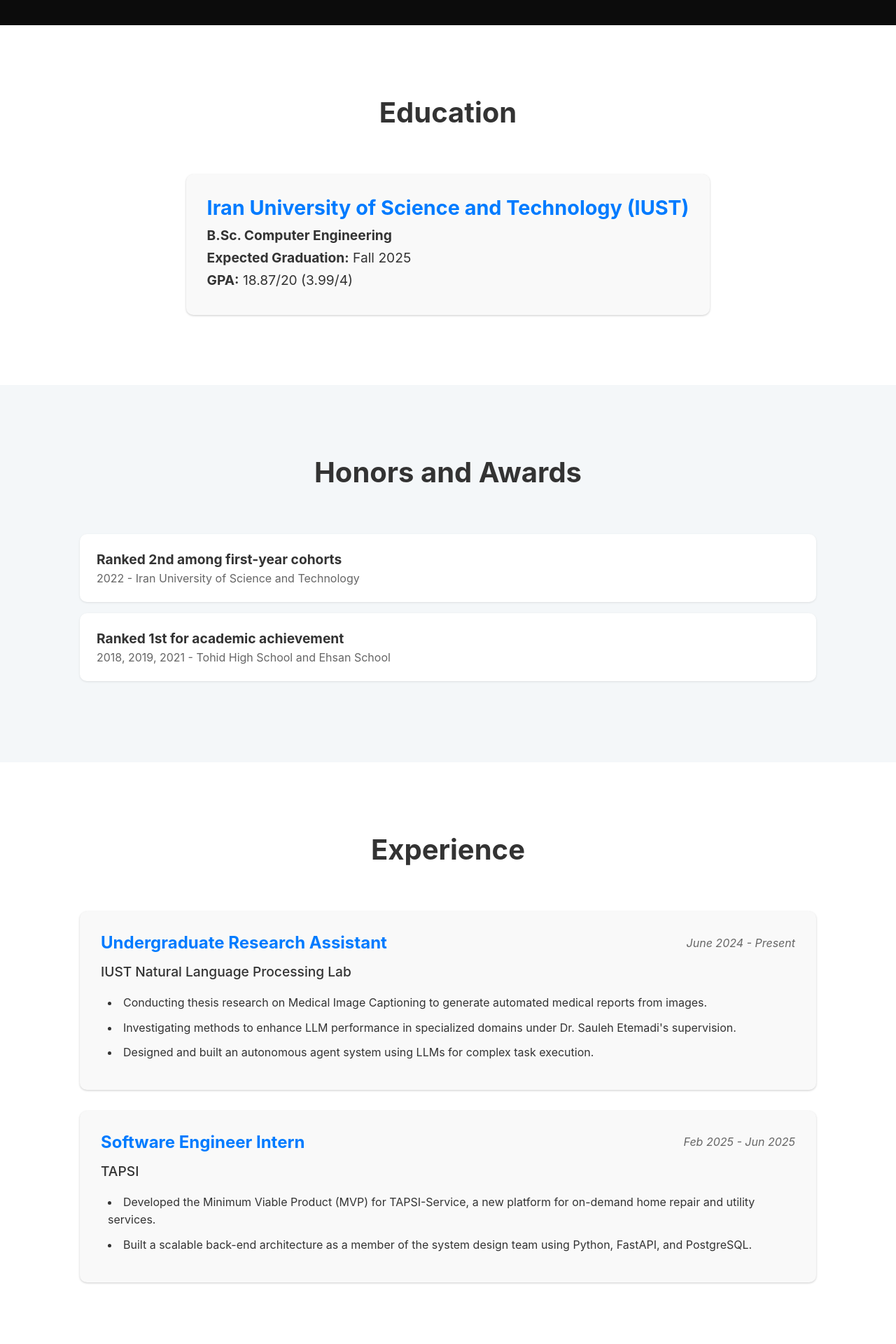
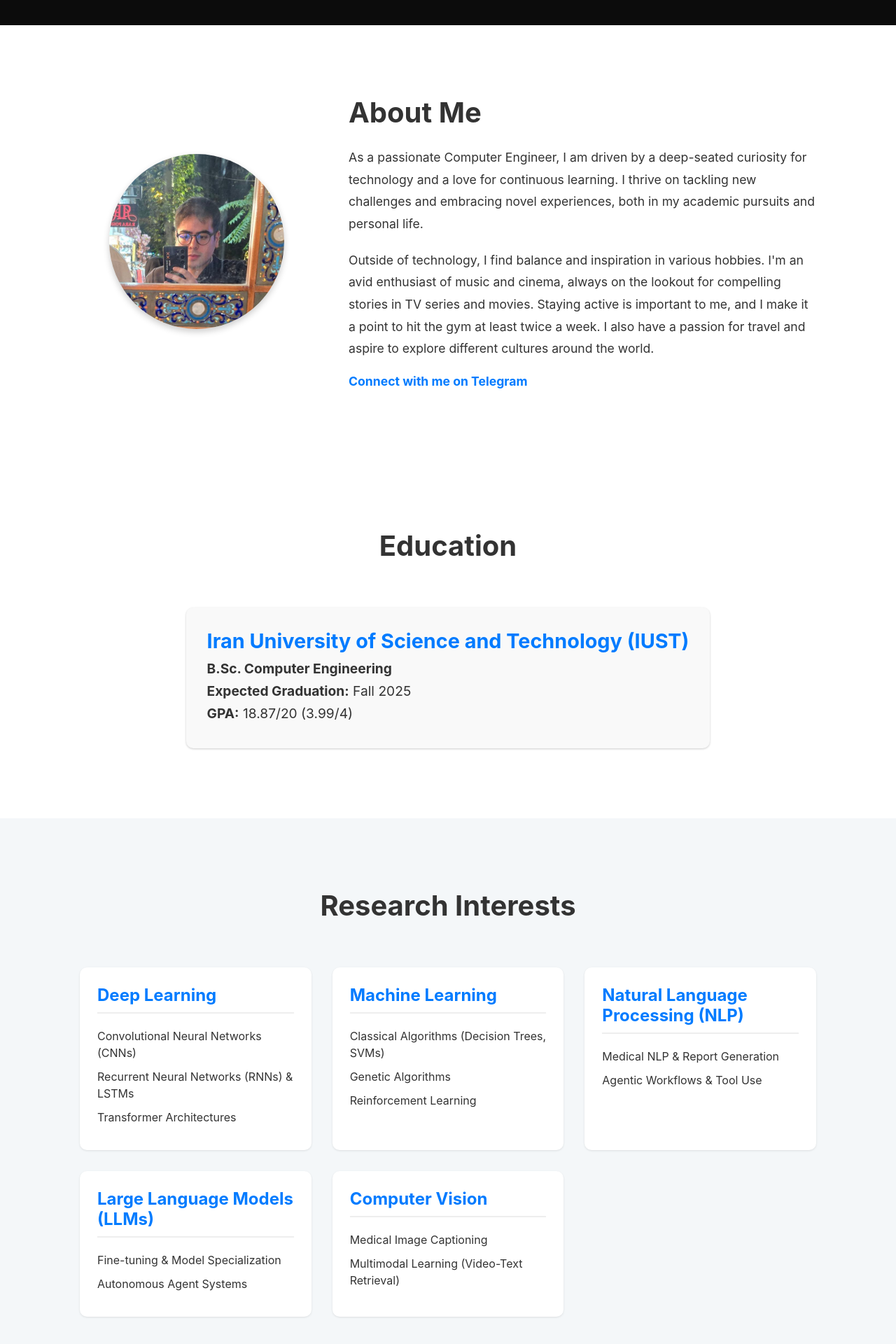
Before and after one commit to abtin81badie/abtin-portfolio, a React (Vite) app: page / in a window 1280 px wide. Shown: the part 844-2764 px from the top of the page at 70% size. Built offline with nearby package versions, Linux system fonts and the light colour scheme.

Commit message:
feat: Add About Me and Research sections

```diff
--- a/src/App.tsx
+++ b/src/App.tsx
@@ -1,9 +1,10 @@
-// src/App.tsx
 import React from "react";
 import styled from "styled-components";
 import Navbar from "./components/Navbar";
 import Hero from "./components/sections/Hero";
+import AboutMe from "./components/sections/AboutMe";
 import Education from "./components/sections/Education";
+import ResearchInterests from "./components/sections/ResearchInterests";
 import Honors from "./components/sections/Honors";
 import Experience from "./components/sections/Experience";
 import Projects from "./components/sections/Projects";
@@ -20,7 +21,9 @@ function App() {
     <AppContainer>
       <Navbar />
       <Hero />
+      <AboutMe />
       <Education />
+      <ResearchInterests />
       <Honors />
       <Experience />
       <Projects />
--- a/src/components/Navbar.tsx
+++ b/src/components/Navbar.tsx
@@ -98,35 +98,84 @@ const NavLinks = styled(Link)`
 const Navbar = () => {
   const [isOpen, setIsOpen] = useState(false);
 
+  // This function flips the menu state (open/close)
   const toggle = () => setIsOpen(!isOpen);
+
+  // This function specifically closes the menu
+  const closeMobileMenu = () => setIsOpen(false);
 
   return (
     <Nav>
       <NavbarContainer>
-        <NavLogo to="hero" smooth={true} duration={500}>
+        <NavLogo
+          to="hero"
+          smooth={true}
+          duration={500}
+          onClick={closeMobileMenu}
+        >
           Abtin Badiee
         </NavLogo>
         <MobileIcon onClick={toggle}>
           {isOpen ? <>&#10005;</> : <>&#9776;</>}
         </MobileIcon>
-        <NavMenu isOpen={isOpen} onClick={toggle}>
+        <NavMenu isOpen={isOpen}>
           <NavItem>
-            <NavLinks to="education" smooth={true} duration={500}>
+            <NavLinks
+              to="aboutme"
+              smooth={true}
+              duration={500}
+              onClick={closeMobileMenu}
+            >
+              About Me
+            </NavLinks>
+          </NavItem>
+          <NavItem>
+            <NavLinks
+              to="education"
+              smooth={true}
+              duration={500}
+              onClick={closeMobileMenu}
+            >
               Education
             </NavLinks>
           </NavItem>
           <NavItem>
-            <NavLinks to="experience" smooth={true} duration={500}>
+            <NavLinks
+              to="researchinterests"
+              smooth={true}
+              duration={500}
+              onClick={closeMobileMenu}
+            >
+              Research
+            </NavLinks>
+          </NavItem>
+          <NavItem>
+            <NavLinks
+              to="experience"
+              smooth={true}
+              duration={500}
+              onClick={closeMobileMenu}
+            >
               Experience
             </NavLinks>
           </NavItem>
           <NavItem>
-            <NavLinks to="projects" smooth={true} duration={500}>
+            <NavLinks
+              to="projects"
+              smooth={true}
+              duration={500}
+              onClick={closeMobileMenu}
+            >
               Projects
             </NavLinks>
           </NavItem>
           <NavItem>
-            <NavLinks to="skills" smooth={true} duration={500}>
+            <NavLinks
+              to="skills"
+              smooth={true}
+              duration={500}
+              onClick={closeMobileMenu}
+            >
               Skills
             </NavLinks>
           </NavItem>
--- /dev/null
+++ b/src/components/sections/AboutMe.tsx
@@ -0,0 +1,94 @@
+import React from "react";
+import styled from "styled-components";
+import profileImage from "../../assets/profile.jpg";
+
+const SectionContainer = styled.div`
+  padding: 100px 0;
+  background: #ffffff;
+`;
+
+const SectionWrapper = styled.div`
+  max-width: 1100px;
+  margin: 0 auto;
+  padding: 0 24px;
+  display: grid;
+  grid-template-columns: 1fr 2fr;
+  align-items: center;
+  gap: 50px;
+
+  @media screen and (max-width: 768px) {
+    grid-template-columns: 1fr;
+    text-align: center;
+  }
+`;
+
+const ProfilePhoto = styled.img`
+  width: 250px;
+  height: 250px;
+  border-radius: 50%;
+  object-fit: cover;
+  box-shadow: 0 4px 10px rgba(0, 0, 0, 0.2);
+  justify-self: center;
+`;
+
+const AboutTextWrapper = styled.div`
+  color: #333;
+`;
+
+const SectionTitle = styled.h2`
+  font-size: 2.5rem;
+  margin-bottom: 24px;
+`;
+
+const AboutParagraph = styled.p`
+  font-size: 1.1rem;
+  line-height: 1.8;
+  margin-bottom: 20px;
+`;
+
+const ContactLink = styled.a`
+  font-size: 1.1rem;
+  font-weight: bold;
+  color: #007bff;
+  text-decoration: none;
+
+  &:hover {
+    text-decoration: underline;
+  }
+`;
+
+const AboutMe = () => {
+  return (
+    <SectionContainer id="aboutme">
+      <SectionWrapper>
+        <ProfilePhoto src={profileImage} alt="Abtin Badiee" />
+        <AboutTextWrapper>
+          <SectionTitle>About Me</SectionTitle>
+          <AboutParagraph>
+            As a passionate Computer Engineer, I am driven by a deep-seated
+            curiosity for technology and a love for continuous learning. I
+            thrive on tackling new challenges and embracing novel experiences,
+            both in my academic pursuits and personal life.
+          </AboutParagraph>
+          <AboutParagraph>
+            Outside of technology, I find balance and inspiration in various
+            hobbies. I'm an avid enthusiast of music and cinema, always on the
+            lookout for compelling stories in TV series and movies. Staying
+            active is important to me, and I make it a point to hit the gym at
+            least twice a week. I also have a passion for travel and aspire to
+            explore different cultures around the world.
+          </AboutParagraph>
+          <ContactLink
+            href="https://t.me/Abtin_003"
+            target="_blank"
+            rel="noopener noreferrer"
+          >
+            Connect with me on Telegram
+          </ContactLink>
+        </AboutTextWrapper>
+      </SectionWrapper>
+    </SectionContainer>
+  );
+};
+
+export default AboutMe;
--- a/src/components/sections/Education.tsx
+++ b/src/components/sections/Education.tsx
@@ -1,4 +1,3 @@
-// src/components/sections/Education.tsx
 import React from "react";
 import styled from "styled-components";
 
--- a/src/components/sections/Experience.tsx
+++ b/src/components/sections/Experience.tsx
@@ -1,4 +1,3 @@
-// src/components/sections/Experience.tsx
 import React from "react";
 import styled from "styled-components";
 
--- a/src/components/sections/Footer.tsx
+++ b/src/components/sections/Footer.tsx
@@ -1,4 +1,3 @@
-// src/components/sections/Footer.tsx
 import React from "react";
 import styled from "styled-components";
 
--- a/src/components/sections/Hero.tsx
+++ b/src/components/sections/Hero.tsx
@@ -1,4 +1,3 @@
-// src/components/sections/Hero.tsx
 import React from "react";
 import styled from "styled-components";
 
--- a/src/components/sections/Honors.tsx
+++ b/src/components/sections/Honors.tsx
@@ -1,4 +1,3 @@
-// src/components/sections/Honors.tsx
 import React from "react";
 import styled from "styled-components";
 
--- a/src/components/sections/Projects.tsx
+++ b/src/components/sections/Projects.tsx
@@ -1,4 +1,3 @@
-// src/components/sections/Projects.tsx
 import React from "react";
 import styled from "styled-components";
 
--- /dev/null
+++ b/src/components/sections/ResearchInterests.tsx
@@ -0,0 +1,102 @@
+import React from "react";
+import styled from "styled-components";
+
+const SectionContainer = styled.div`
+  padding: 100px 0;
+  background: #f4f7f9;
+`;
+
+const SectionWrapper = styled.div`
+  max-width: 1100px;
+  margin: 0 auto;
+  padding: 0 24px;
+`;
+
+const SectionTitle = styled.h2`
+  font-size: 2.5rem;
+  color: #333;
+  margin-bottom: 64px;
+  text-align: center;
+`;
+
+const InterestsGrid = styled.div`
+  display: grid;
+  grid-template-columns: repeat(auto-fit, minmax(280px, 1fr));
+  gap: 30px;
+`;
+
+const InterestCard = styled.div`
+  background: #ffffff;
+  padding: 25px;
+  border-radius: 10px;
+  box-shadow: 0 1px 3px rgba(0, 0, 0, 0.1);
+`;
+
+const InterestTitle = styled.h3`
+  font-size: 1.5rem;
+  color: #007bff;
+  margin-bottom: 20px;
+  border-bottom: 2px solid #eee;
+  padding-bottom: 10px;
+`;
+
+const SubfieldList = styled.ul`
+  list-style: none;
+  padding: 0;
+`;
+
+const SubfieldItem = styled.li`
+  font-size: 1rem;
+  margin-bottom: 10px;
+  line-height: 1.5;
+`;
+
+const interests = {
+  "Deep Learning": [
+    "Convolutional Neural Networks (CNNs)",
+    "Recurrent Neural Networks (RNNs) & LSTMs",
+    "Transformer Architectures",
+  ],
+  "Machine Learning": [
+    "Classical Algorithms (Decision Trees, SVMs)",
+    "Genetic Algorithms",
+    "Reinforcement Learning",
+  ],
+  "Natural Language Processing (NLP)": [
+    "Medical NLP & Report Generation",
+    "Agentic Workflows & Tool Use",
+  ],
+  "Large Language Models (LLMs)": [
+    "Fine-tuning & Model Specialization",
+    "Autonomous Agent Systems",
+  ],
+  "Computer Vision": [
+    "Medical Image Captioning",
+    "Multimodal Learning (Video-Text Retrieval)",
+  ],
+};
+
+const ResearchInterests = () => {
+  return (
+    <SectionContainer id="researchinterests">
+      <SectionWrapper>
+        <SectionTitle>Research Interests</SectionTitle>
+        <InterestsGrid>
+          {Object.entries(interests).map(([category, subfields]) => (
+            <InterestCard key={category}>
+              <InterestTitle>{category}</InterestTitle>
+              <SubfieldList>
+                {/* This line is now simplified to remove the error */}
+                {subfields.map((subfield, index) => (
+                  <SubfieldItem key={index}>{subfield}</SubfieldItem>
+                ))}
+              </SubfieldList>
+            </InterestCard>
+          ))}
+        </InterestsGrid>
+      </SectionWrapper>
+    </SectionContainer>
+  );
+};
+
+export default ResearchInterests;
--- a/src/components/sections/Skills.tsx
+++ b/src/components/sections/Skills.tsx
@@ -1,4 +1,3 @@
-// src/components/sections/Skills.tsx
 import React from "react";
 import styled from "styled-components";
 
```
Also changed, not shown: src/assets/profile.jpg (added).
